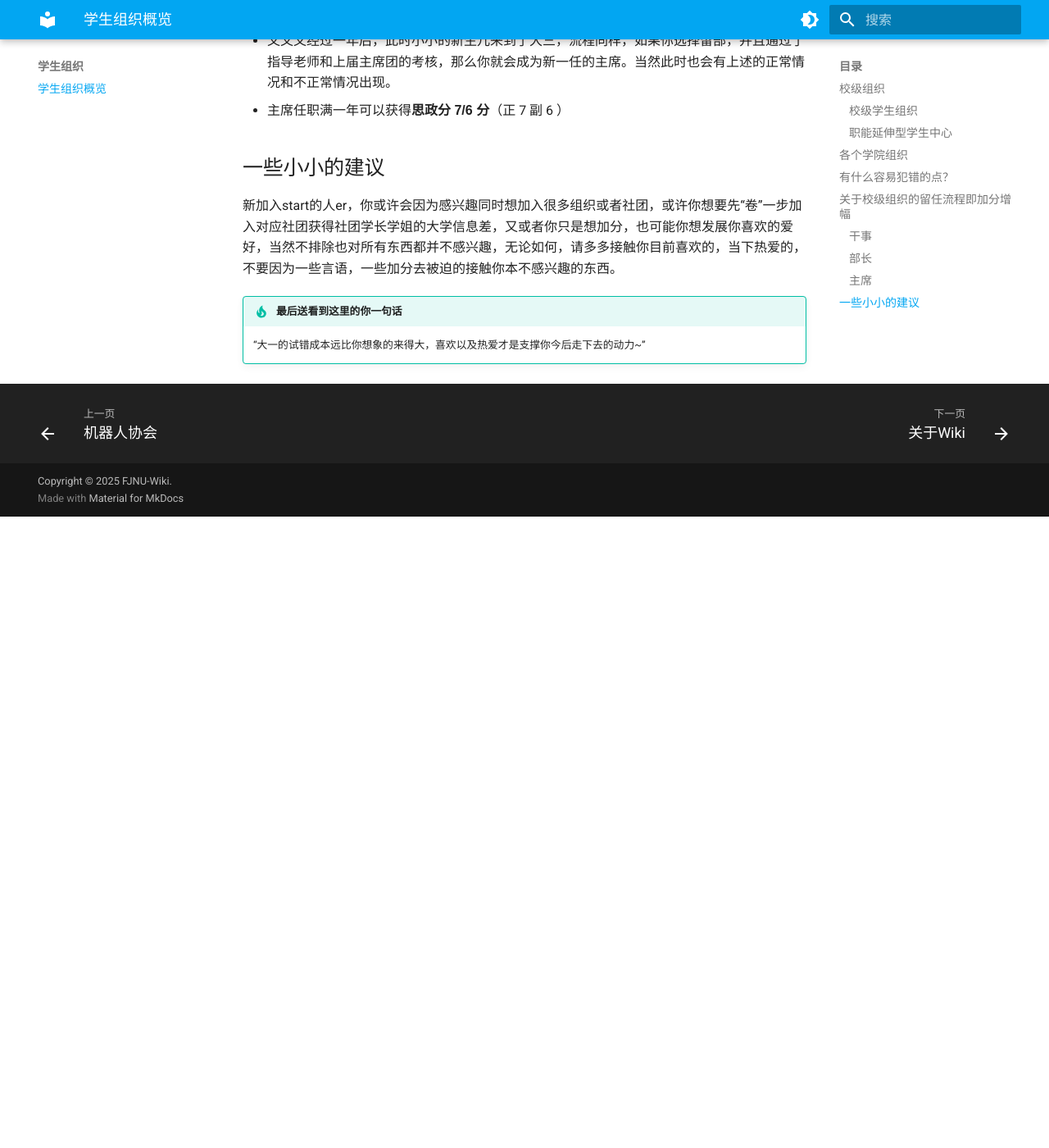
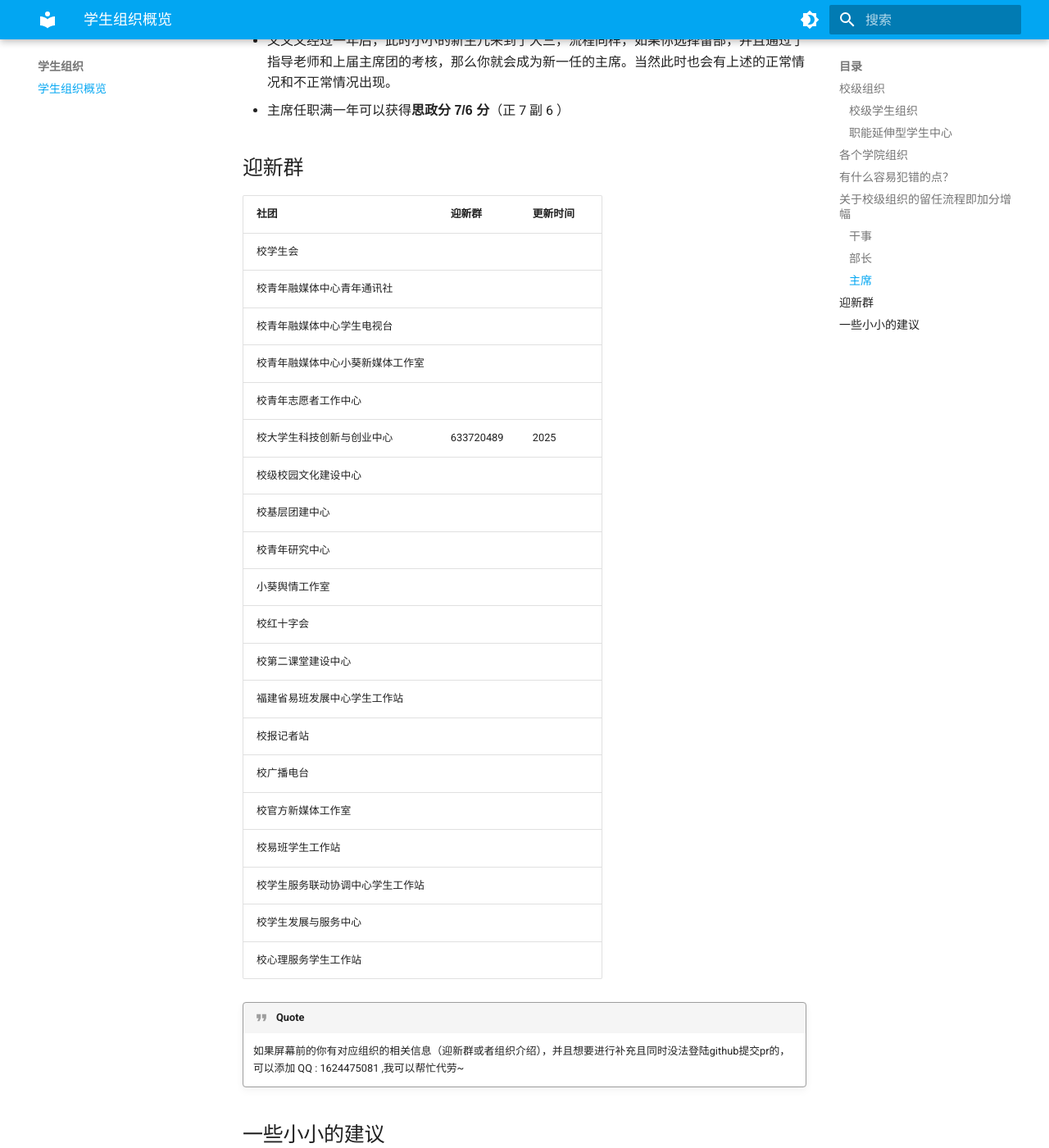
Before and after one commit to kanerty/FJNU-Wiki, an MkDocs documentation site: the page built from docs/organization/overview.md, in a window 1280 px wide and 1400 px high, scrolled down 2170 px. Shown: the whole window at 82% size. Built offline with MkDocs 1.6.1 and Material for MkDocs 9.7.7, drawn with Linux system fonts in a browser that asks for light colours; comment, search, counter and statistics services are not loaded; before the commit the page ends 2800 px from its top, so only the background shows below that.

```diff
--- a/docs/organization/overview.md
+++ b/docs/organization/overview.md
@@ -14,7 +14,7 @@
 
 [校学生会]() | [校青年融媒体中心青年通讯社]() |
 [校青年融媒体中心学生电视台]() | [校青年融媒体中心小葵新媒体工作室]()
-| [校青年志愿者工作中心]() | [校大学生科技创新与创业中心]() |
+| [校青年志愿者工作中心]() | [校大学生科技创新与创业中心](./campus-wide/kc.md) |
 [校级校园文化建设中心]()
 
 ### 职能延伸型学生中心
@@ -55,8 +55,37 @@
 - 又又又经过一年后，此时小小的新生儿来到了大三，流程同样，如果你选择留部，并且通过了指导老师和上届主席团的考核，那么你就会成为新一任的主席。当然此时也会有上述的正常情况和不正常情况出现。
 - 主席任职满一年可以获得**思政分 7/6 分**（正 7 副 6 ）
 
+## 迎新群
+
+| 社团 | 迎新群 | 更新时间 |
+|------|-------|-------|
+| 校学生会 | | |
+| 校青年融媒体中心青年通讯社 | | |
+| 校青年融媒体中心学生电视台 | | |
+| 校青年融媒体中心小葵新媒体工作室 | | |
+| 校青年志愿者工作中心 | | |
+| 校大学生科技创新与创业中心 |633720489 |2025|
+| 校级校园文化建设中心 | | |
+| 校基层团建中心 | | |
+| 校青年研究中心 | | |
+| 小葵舆情工作室 | | |
+| 校红十字会 | | |
+| 校第二课堂建设中心 | | |
+| 福建省易班发展中心学生工作站 | | |
+| 校报记者站 | | |
+| 校广播电台 | | |
+| 校官方新媒体工作室 | | |
+| 校易班学生工作站 | | |
+| 校学生服务联动协调中心学生工作站 | | |
+| 校学生发展与服务中心 | | |
+| 校心理服务学生工作站 | | |
+
+!!! quote
+    如果屏幕前的你有对应组织的相关信息（迎新群或者组织介绍），并且想要进行补充且同时没法登陆github提交pr的，可以添加 QQ : 1624475081 ,我可以帮忙代劳~
+
 ## 一些小小的建议
 
 新加入start的人er，你或许会因为感兴趣同时想加入很多组织或者社团，或许你想要先“卷”一步加入对应社团获得社团学长学姐的大学信息差，又或者你只是想加分，也可能你想发展你喜欢的爱好，当然不排除也对所有东西都并不感兴趣，无论如何，请多多接触你目前喜欢的，当下热爱的，不要因为一些言语，一些加分去被迫的接触你本不感兴趣的东西。
+
 !!! tip "最后送看到这里的你一句话"
     “大一的试错成本远比你想象的来得大，喜欢以及热爱才是支撑你今后走下去的动力~”
```
Also changed, not shown: docs/organization/campus-wide/kc.md (added, +102 -0 lines).
